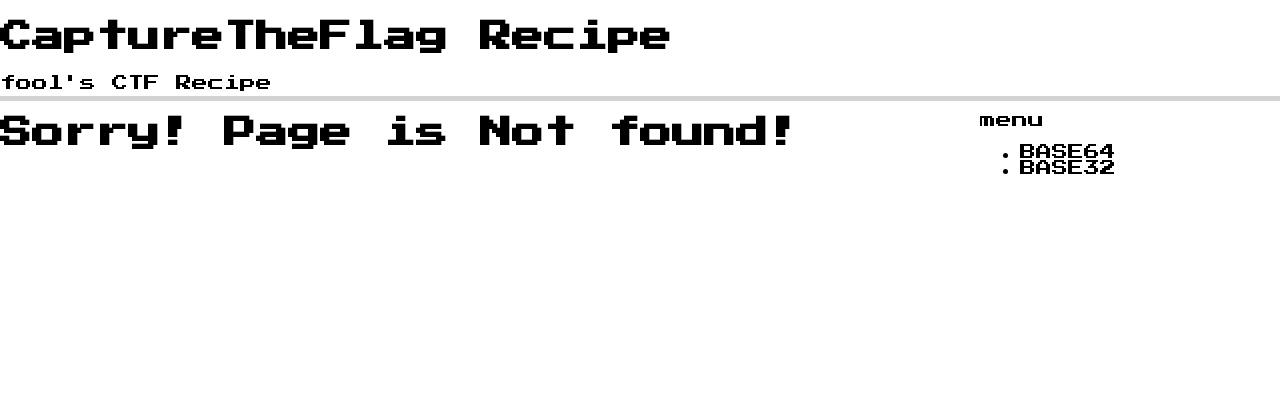
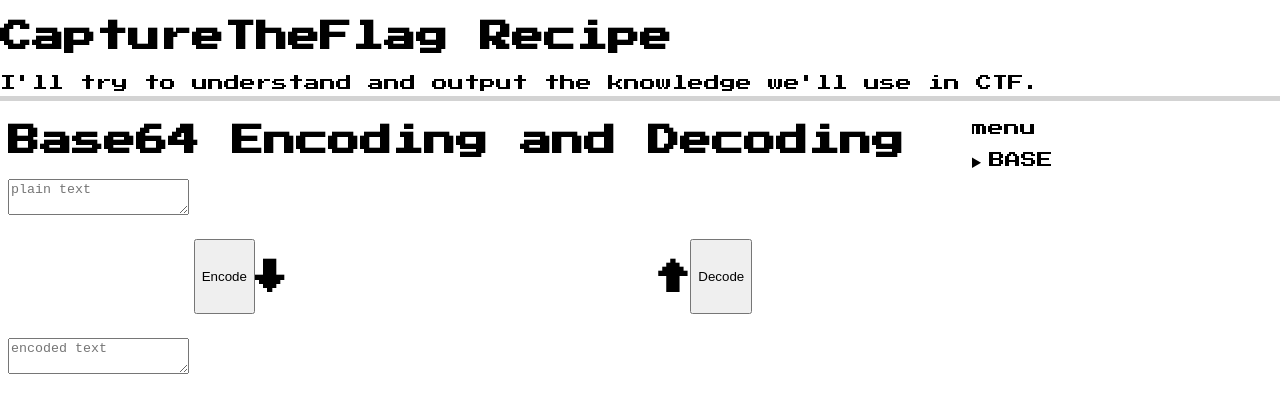
Before and after one commit to riko-teki/ctf-recipe, a React (Create React App) app: page /base64 in a window 1280 px wide. Before the commit this address had no page. Shown: the top 408 px of the page. Built offline with nearby package versions, Linux system fonts and the light colour scheme.

Commit message:
feat: Base64 encode and decode

```diff
--- a/src/App.module.css
+++ b/src/App.module.css
@@ -6,6 +6,7 @@
   height: calc(100vh - 96px);
 }
 .mainview{
-  width: calc(100% - 300px);
-  height: 100%;
+  width: calc(100% - 350px);
+  /* height: 100%; */
+  margin: 8px;
 }
--- a/src/App.tsx
+++ b/src/App.tsx
@@ -5,6 +5,7 @@ import Home from "./components/pages/home";
 import NotFound from "./components/pages/404";
 import Header from "./components/containers/header";
 import SideMenu from "./components/containers/sidemenu";
+import Base64 from "./components/pages/base64";
 
 function App() {
   return (
@@ -14,6 +15,7 @@ function App() {
         <div className={classes.mainview}>
           <Switch>
             <Route exact path="/" component={Home} />
+            <Route exact path="/base64" component={Base64}/>
             <Route component={NotFound} />
           </Switch>
         </div>
--- a/src/components/containers/header.tsx
+++ b/src/components/containers/header.tsx
@@ -14,7 +14,7 @@ export default function Header() {
           <span> Recipe</span>
         </h1>
       </a>
-      <p>fool's CTF Recipe</p>
+      <p>I'll try to understand and output the knowledge we'll use in CTF.</p>
     </div>
   );
 }
--- a/src/components/containers/sidemenu.module.css
+++ b/src/components/containers/sidemenu.module.css
@@ -2,6 +2,10 @@
   width: 300px;
   min-width: 300px;
   height: 100%;
+  margin: 8px;
+  position: fixed;
+  z-index: 1;
+  right: 0;
 }
 
 a{
--- a/src/components/containers/sidemenu.tsx
+++ b/src/components/containers/sidemenu.tsx
@@ -1,3 +1,4 @@
+import { Link } from "react-router-dom";
 import classes from "./sidemenu.module.css";
 
 export default function SideMenu() {
@@ -5,16 +6,44 @@ export default function SideMenu() {
     <div className={classes.container}>
       <div className="container nes-container with-title is-rounded">
         <p className="title">menu</p>
-        <ul className="nes-list is-disc">
-          {MENU_ITEMS.map((v) => (
-            <li>
-              <a href={v}>{v}</a>
-            </li>
-          ))}
-        </ul>
+        <details>
+          <summary>BASE</summary>
+          <ul className="nes-list is-disc">
+            {MENU_ITEMS.map((v) => {
+              if (v.isAvailable) {
+                return (
+                  <li>
+                    <Link to={v.address}>{v.label}</Link>
+                  </li>
+                );
+              } else {
+                return <li style={{ color: "gray" }}>{v.label}</li>;
+              }
+            })}
+          </ul>
+        </details>
       </div>
     </div>
   );
 }
 
-const MENU_ITEMS = ["BASE64", "BASE32"];
+const MENU_ITEMS = [
+  {
+    label: "BASE64",
+    address: "base64",
+    isAvailable: true,
+    childlen: null,
+  },
+  {
+    label: "BASE32",
+    address: "base32",
+    isAvailable: false,
+    childlen: null,
+  },
+  {
+    label: "BASE16",
+    address: "base16",
+    isAvailable: false,
+    childlen: null,
+  },
+];
--- /dev/null
+++ b/src/components/pages/base64.module.css
@@ -0,0 +1,13 @@
+.console {
+  margin-top: 24px;
+  margin-bottom: 24px;
+  display: flex;
+  justify-content:space-around;
+}
+
+.encodeblock {
+  display: flex;
+}
+.decodeblock {
+  display: flex;
+}
--- /dev/null
+++ b/src/components/pages/base64.tsx
@@ -0,0 +1,57 @@
+import { useState } from "react";
+import classes from "./base64.module.css";
+
+import { Buffer } from "buffer";
+
+export default function Base64() {
+  const [plainText, setPlainText] = useState("");
+  const [encodedText, setEncodedText] = useState("");
+
+  return (
+    <>
+      <h1>Base64 Encoding and Decoding</h1>
+      <textarea
+        value={plainText}
+        className="nes-textarea"
+        placeholder="plain text"
+        onChange={(e) => setPlainText(e.target.value)}
+      ></textarea>
+      <div className={classes.console}>
+        <div className={classes.encodeblock}>
+          <button
+            type="button"
+            className="nes-btn is-primary"
+            onClick={() => encode(plainText)}
+          >
+            Encode
+          </button>
+          <h1>↓</h1>
+        </div>
+        <div className={classes.decodeblock}>
+          <h1>↑</h1>
+          <button
+            type="button"
+            className="nes-btn is-primary"
+            onClick={() => decode(encodedText)}
+          >
+            Decode
+          </button>
+        </div>
+      </div>
+      <textarea
+        value={encodedText}
+        className="nes-textarea"
+        placeholder="encoded text"
+        onChange={(e) => setEncodedText(e.target.value)}
+      ></textarea>
+    </>
+  );
+
+  function encode(plainText: string) {
+    setEncodedText(Buffer.from(plainText).toString("base64"));
+  }
+
+  function decode(encodedText: string) {
+    setPlainText(Buffer.from(encodedText, "base64").toString());
+  }
+}
```
